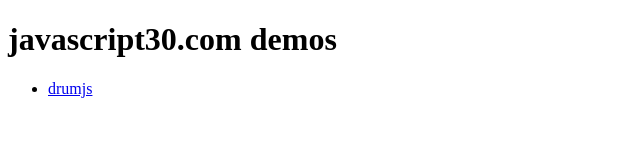
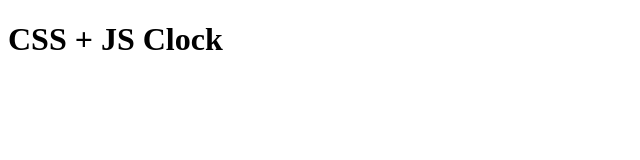
Before and after one commit to estebanzen/javascript30.com, a plain HTML site: page css-js-clocks/index.html in a window 1280 px wide. Shown: the whole page, without its empty margins (0-640 px from the left). Drawn offline with Linux system fonts and the light colour scheme.

Commit message:
css-js-clocks folder was created

```diff
--- a/index.html
+++ b/css-js-clocks/index.html
@@ -1,17 +1,15 @@
 <!DOCTYPE html>
 <html lang="en">
+
 <head>
     <meta charset="UTF-8">
     <meta http-equiv="X-UA-Compatible" content="IE=edge">
     <meta name="viewport" content="width=device-width, initial-scale=1.0">
-    <title>javascript30.com demos</title>
+    <title>CSS + JS Clock</title>
 </head>
+
 <body>
+    <h1>CSS + JS Clock</h1>
+</body>
 
-    <h1>javascript30.com demos</h1>
-    <ul>
-        <li><a href="./drumjs/index.html">drumjs</a></li>
-    </ul>
-
-</body>
 </html>
```
Also changed, not shown: drumjs/index.html (+0 -1 lines), drumjs/script.js (deleted), 1 other file.
